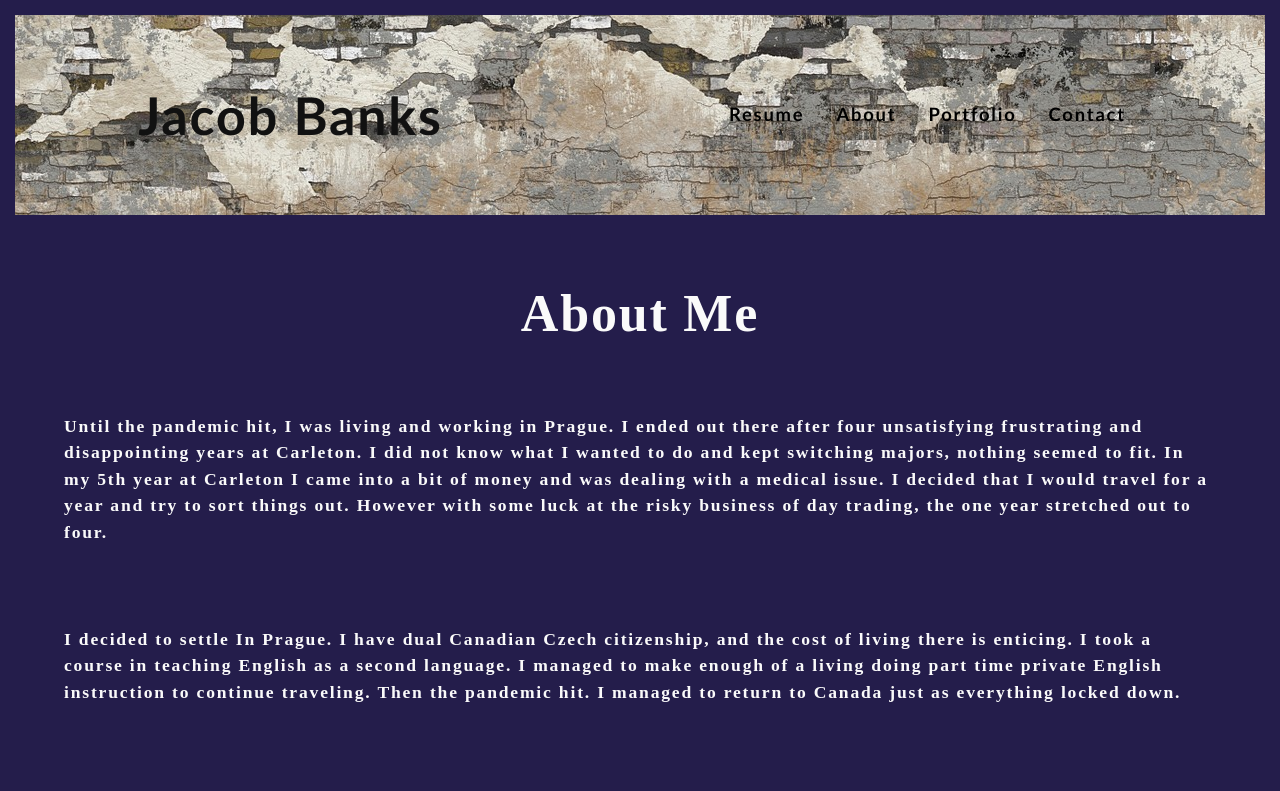
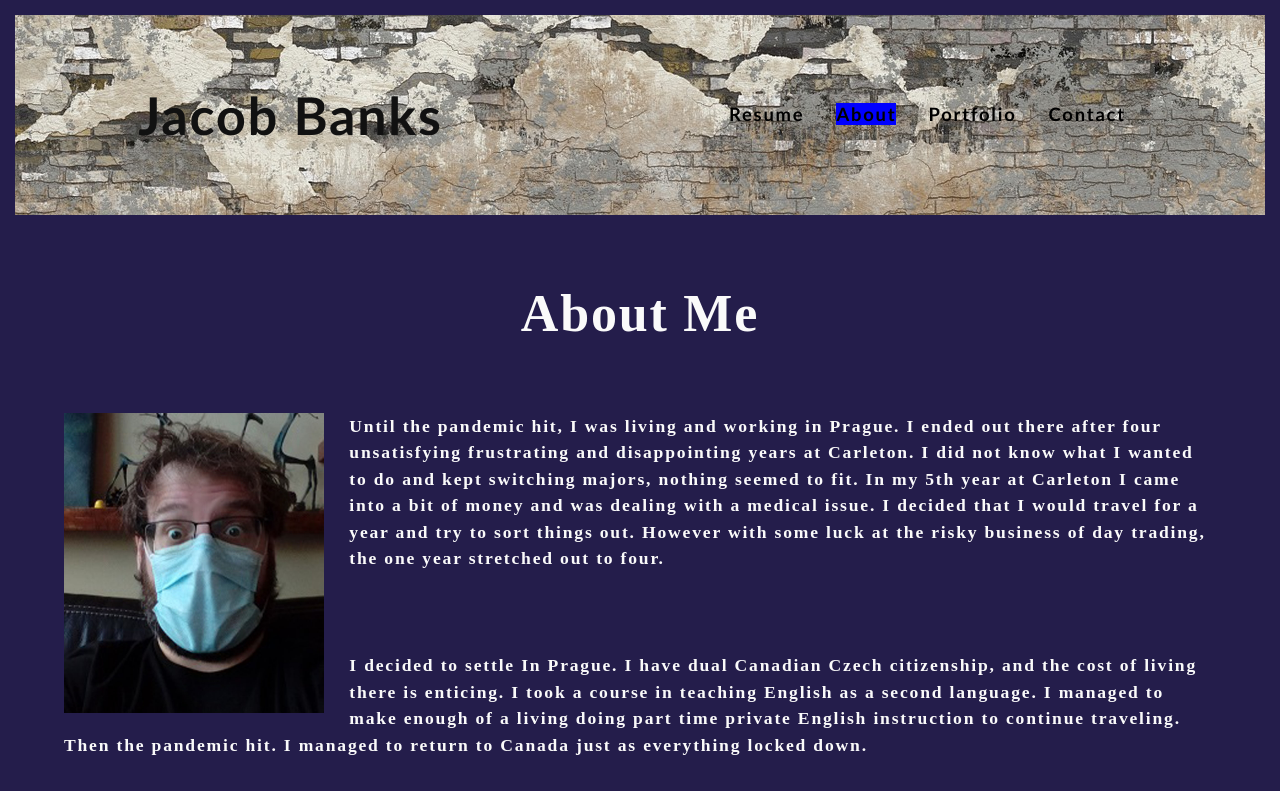
Before and after one commit to Jacob-Banks/My-Portfolio-, a React (Create React App) app in the folder my-portfolio-/: page / in a window 1280 px wide. Shown: the top 791 px of the page. Built offline with nearby package versions, Linux system fonts and the light colour scheme.

Commit message:
trying to style, may be a lost cost

```diff
--- a/my-portfolio-/src/components/Header.js
+++ b/my-portfolio-/src/components/Header.js
@@ -1,6 +1,6 @@
 import React, { useState } from "react";
 import NavTabs from "./NavTabs";
-import jacob from "../assets/images/jacob.jpg";
+
 import Portfolio from "./pages/Portfolio";
 import About from "./pages/About";
 import Resume from "./pages/Resume";
--- a/my-portfolio-/src/components/NavTabs.js
+++ b/my-portfolio-/src/components/NavTabs.js
@@ -2,6 +2,7 @@ import React from "react";
 
 function NavTabs(props) {
   const tabs = ["Resume", "About", "Portfolio", "Contact"];
+
   return (
     <ul className="  flex-row nav nav-tabs">
       {tabs.map((tab) => (
@@ -10,7 +11,7 @@ function NavTabs(props) {
             href={"#" + tab.toLowerCase()}
             onClick={() => props.handlePageChange(tab)}
             className={
-              props.currentPage === tab ? "nav-link active" : "nav-link"
+              props.currentPage === tab ? "nav-link-active" : "nav-link"
             }
           >
             {tab}
--- a/my-portfolio-/src/components/pages/About.js
+++ b/my-portfolio-/src/components/pages/About.js
@@ -1,8 +1,9 @@
 import React from "react";
-
+import jacob from "../../assets/images/jacob.jpg";
 const About = () => (
   <div>
     <h1 className="title">About Me</h1>
+    <img className="jacob" src={jacob} alt="this is me" />
     <p className="para">
       Until the pandemic hit, I was living and working in Prague. I ended out
       there after four unsatisfying frustrating and disappointing years at
--- a/my-portfolio-/src/components/pages/Contact.js
+++ b/my-portfolio-/src/components/pages/Contact.js
@@ -15,8 +15,7 @@ function ContactForm() {
   const handleSubmit = (e) => {
     e.preventDefault();
     if (!errorMessage) {
-      setFormState({ [e.target.name]: e.target.value });
-      console.log("Form", formState);
+      console.log("Submit Form", formState);
     }
   };
 
@@ -35,20 +34,15 @@ function ContactForm() {
         setErrorMessage("");
       }
     }
+    if (!errorMessage) {
+      setFormState({ ...formState, [e.target.name]: e.target.value });
+      console.log("Handle Form", formState);
+    }
   };
 
   return (
     <section>
-      <h1 data-testid="h1tag" className="title">
-        Contact me
-      </h1>
-      <h2 data-testid="h2tag">Reach me!</h2>
-      <address>
-        <a href="mailto:kobybanks@gmail.com">kobybanks@gmail.com</a>
-        <br />
-        <a href="tel:+13432026543">(343) 202-6543</a>
-      </address>
-
+      <h1 data-testid="h1tag">Contact me</h1>
       <form id="contact-form" onSubmit={handleSubmit}>
         <div>
           <label htmlFor="name">Name:</label>
--- a/my-portfolio-/src/index.css
+++ b/my-portfolio-/src/index.css
@@ -78,37 +78,49 @@ header img {
   justify-content: center;
   margin: 60px 0;
 }
+.jacob {
+  float: left;
+  max-height: 300px;
+  width: auto;
+  margin: 0 2vw 0 5vw;
+}
 .para {
   margin: 0 5vw;
 }
 
-form {
-  width: 40%;
+img {
+  max-width: 100%;
 }
 
-input {
+input,
+textarea,
+select,
+.error-text,
+button,
+label {
+  display: flex;
+  flex-direction: column;
+  align-items: flex-start;
+  width: 450px;
+  padding: 0;
+  margin: 5px 25px;
+  box-sizing: border-box;
   font-size: 1rem;
   padding: 0.25rem;
   border: 1px solid var(--dark);
   outline: none;
   border-radius: 3px;
   transition: box-shadow 0.2s;
+  text-align: center;
 }
 
 input:focus {
   border: 1px solid var(--secondary);
   box-shadow: 0 0 0.25rem rgba(0, 0, 0, 0.5);
 }
-textarea {
-  width: 600px;
-  height: 120px;
-  border: 3px solid #cccccc;
-  padding: 5px;
-}
-
 .test {
   position: relative;
-  margin: 10px;
+  margin-bottom: 15px;
 }
 
 .project:hover {
@@ -226,9 +238,23 @@ footer img {
 
 .img-thumbnail {
   width: 100%;
-  min-width: 500px;
+  min-width: 450px;
   max-width: 25vw;
   height: auto;
 
   cursor: pointer;
 }
+.nav-link-active {
+  background-color: blue;
+}
+
+@media only screen and (max-width: 1024px) {
+  .img-thumbnail {
+    width: 100%;
+    min-width: 550px;
+    max-width: 75vw;
+    height: auto;
+
+    cursor: pointer;
+  }
+}
```
